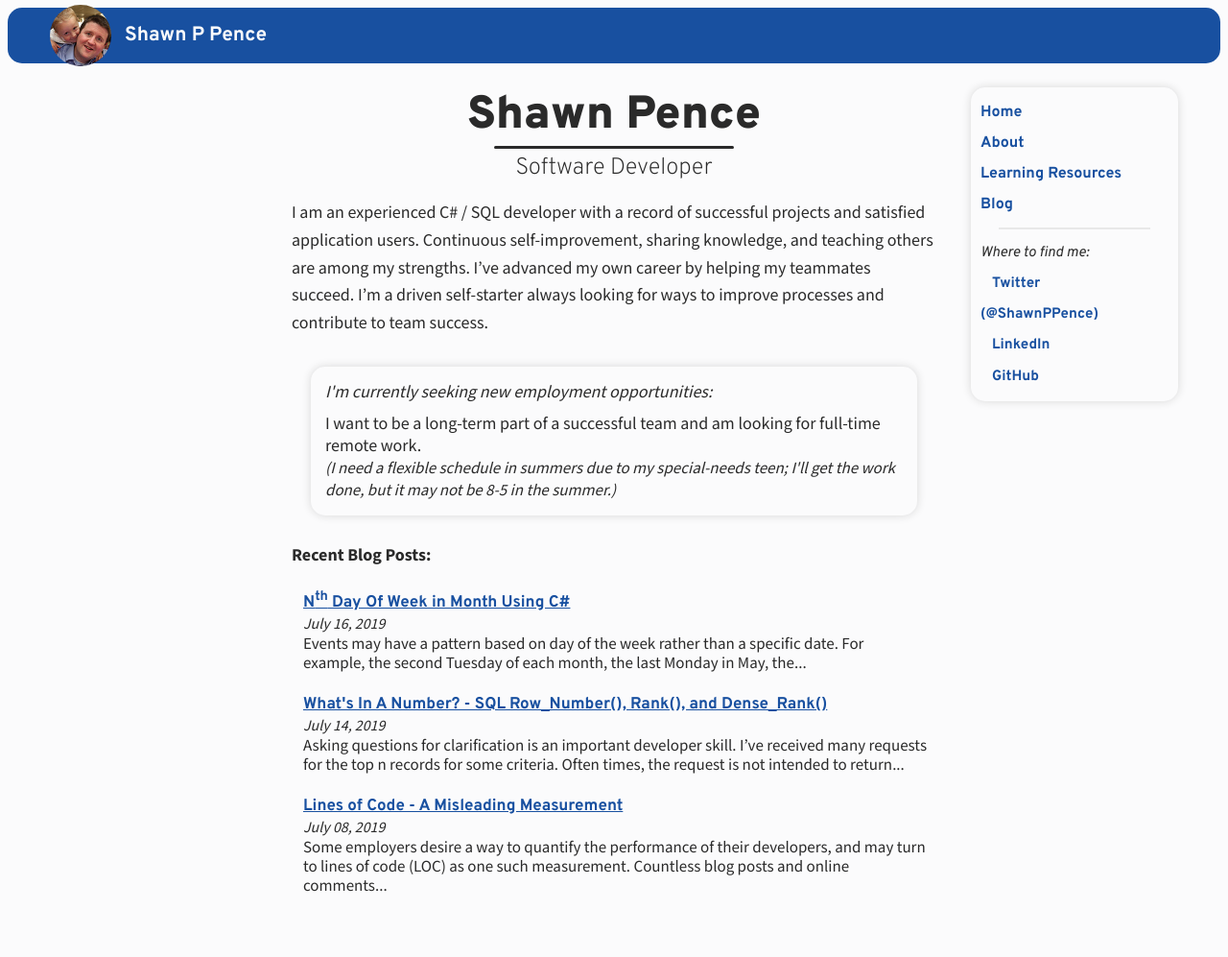
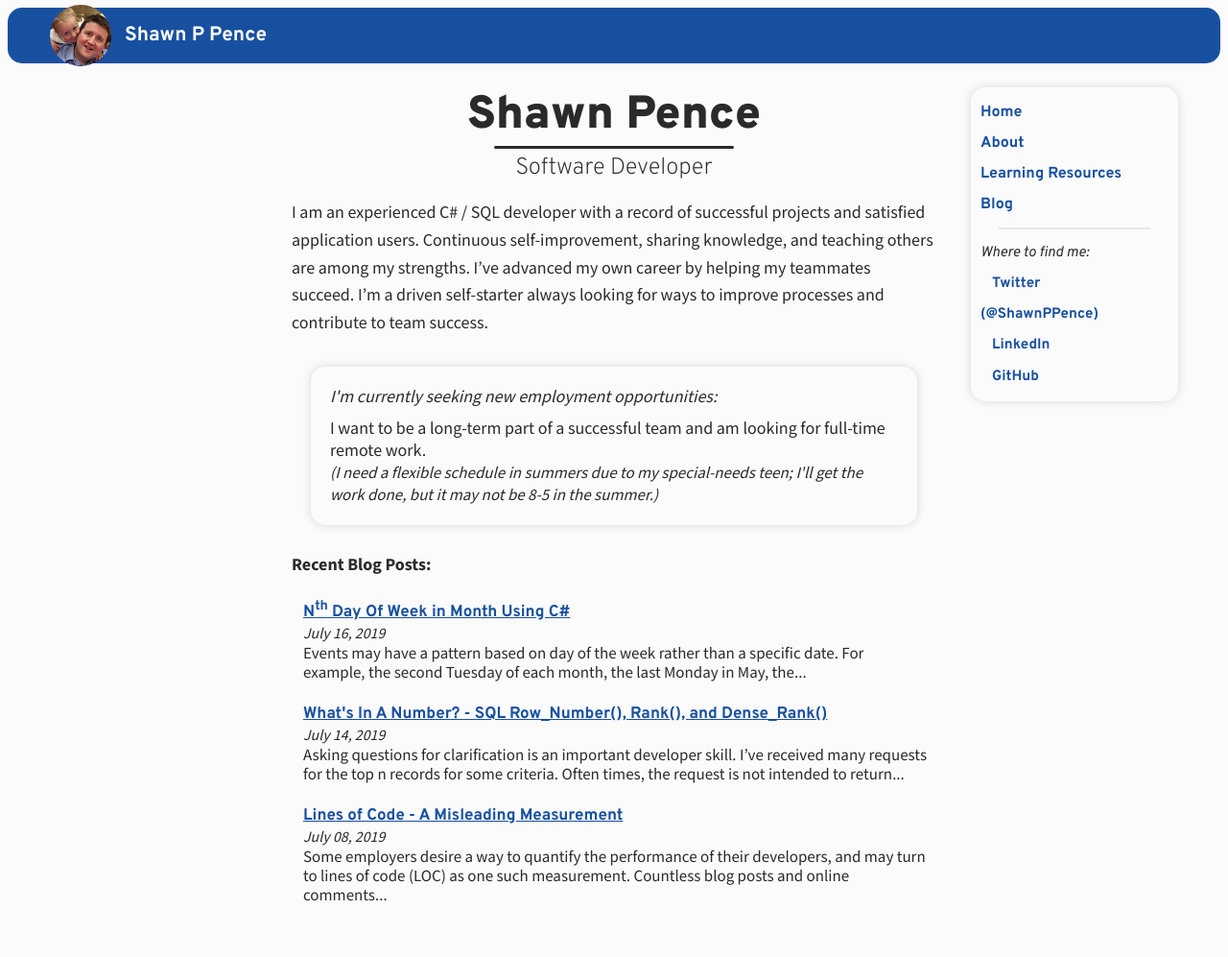
Before and after one commit to ShawnPence/shawnpence.github.io, a Jekyll site: the page built from index.html, in a window 1280 px wide. Shown: the whole page at 96% size. Built offline with Jekyll 4.4.1, drawn with Linux system fonts in a browser that asks for light colours.

Commit message:
message box padding

```diff
--- a/css/main.css
+++ b/css/main.css
@@ -220,7 +220,7 @@ h1,h2,h3,h4,h5,h6
 .messagebox {
     border-radius: 15px;
     box-shadow: 0px 0px 10px #d8d8d8;
-    padding: 15px;
+    padding: 20px;
     margin: 30px 20px 30px 20px;
 }
 .messagetitle {
```
